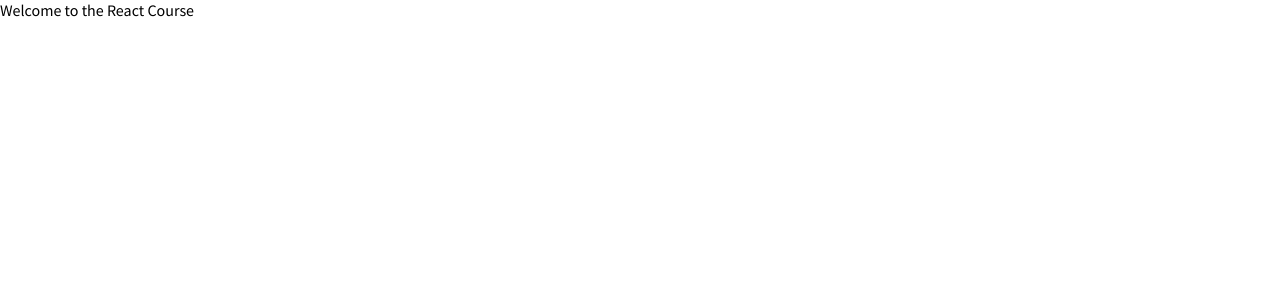
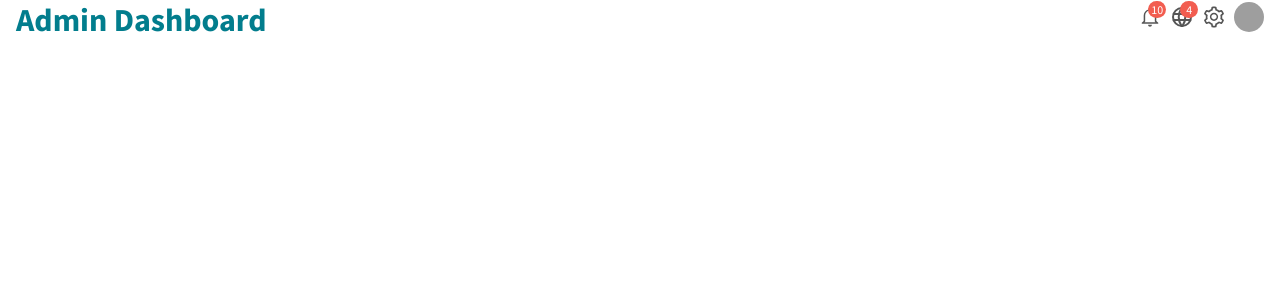
Before and after one commit to subashbala98/adminDashboard, a React (Create React App) app: page / in a window 1280 px wide. Shown: the top 300 px of the page. Built offline with nearby package versions, Linux system fonts and the light colour scheme; grey boxes are pictures that could not be loaded.

Commit message:
Added the topbar component

```diff
--- a/package.json
+++ b/package.json
@@ -11,6 +11,7 @@
     "@testing-library/user-event": "^13.5.0",
     "react": "^18.2.0",
     "react-dom": "^18.2.0",
+    "react-icons": "^4.6.0",
     "react-scripts": "5.0.1",
     "recharts": "^2.1.16",
     "web-vitals": "^2.1.4"
--- a/src/App.js
+++ b/src/App.js
@@ -1,9 +1,14 @@
 /** @format */
 
 import "./App.css";
+import Topbar from "./components/Topbar";
 
 function App() {
-  return <div>Welcome to the React Course</div>;
+  return (
+    <div>
+      <Topbar />
+    </div>
+  );
 }
 
 export default App;
--- /dev/null
+++ b/src/components/Topbar/index.css
@@ -0,0 +1,50 @@
+/** @format */
+
+.topbar {
+  position: sticky;
+  top: 0;
+  width: 100%;
+  height: 2.5rem;
+  padding: 0 1rem;
+  background-color: #ffff;
+  display: flex;
+  align-items: center;
+  justify-content: space-between;
+}
+.topbarWrapper{
+    display: flex;
+    align-items: center;
+    gap: 0.5rem;
+}
+.topbarLeft {
+    position: relative;
+    cursor: pointer;
+}
+.topbarName {
+  font-size: 2rem;
+  font-weight: bold;
+  color: #027D8D;
+}
+.topbarWrapper {
+  font-size: 1.5rem;
+  color: #555;
+
+}
+.topbarAlert{
+    position: absolute;
+    background-color:#f25d50 ;
+    top: -4px;
+    font-size: 0.75rem;
+    color: #fff;
+    padding: 0.1rem;
+    border-radius: 50%;
+width: 1.1rem;
+height: 1.1rem;
+text-align: center;
+right: -4px;
+}
+
+.topbarAvatar>img{
+    border-radius: 50%;
+    cursor: pointer;
+}
--- /dev/null
+++ b/src/components/Topbar/index.jsx
@@ -0,0 +1,44 @@
+/** @format */
+
+import React, { Children } from "react";
+import "./index.css";
+import { IoMdNotificationsOutline } from "react-icons/io";
+import { TbWorld } from "react-icons/tb";
+import { AiOutlineSetting } from "react-icons/ai";
+
+const WrapperItem = ({ children, count }) => {
+  return (
+    <div className="topbarLeft">
+      <div className="topbarIcon">{children}</div>
+      {count && <span className="topbarAlert">{count}</span>}
+    </div>
+  );
+};
+const Topbar = () => {
+  return (
+    <div className="topbar">
+      <div className="topbarName">Admin Dashboard</div>
+      <div className="topbarWrapper">
+        <WrapperItem count={10}>
+          <IoMdNotificationsOutline />
+        </WrapperItem>
+        <WrapperItem count={4}>
+          <TbWorld />
+        </WrapperItem>
+        <WrapperItem>
+          <AiOutlineSetting />
+        </WrapperItem>
+        <div className="topbarAvatar">
+          <img
+            width={30}
+            height={30}
+            src="https://pub-static.fotor.com/assets/projects/pages/d5bdd0513a0740a8a38752dbc32586d0/fotor-03d1a91a0cec4542927f53c87e0599f6.jpg"
+            alt="avatar"
+          />
+        </div>
+      </div>
+    </div>
+  );
+};
+
+export default Topbar;
```
Also changed, not shown: 1 other file (tests, documents, lock files or other folders).
